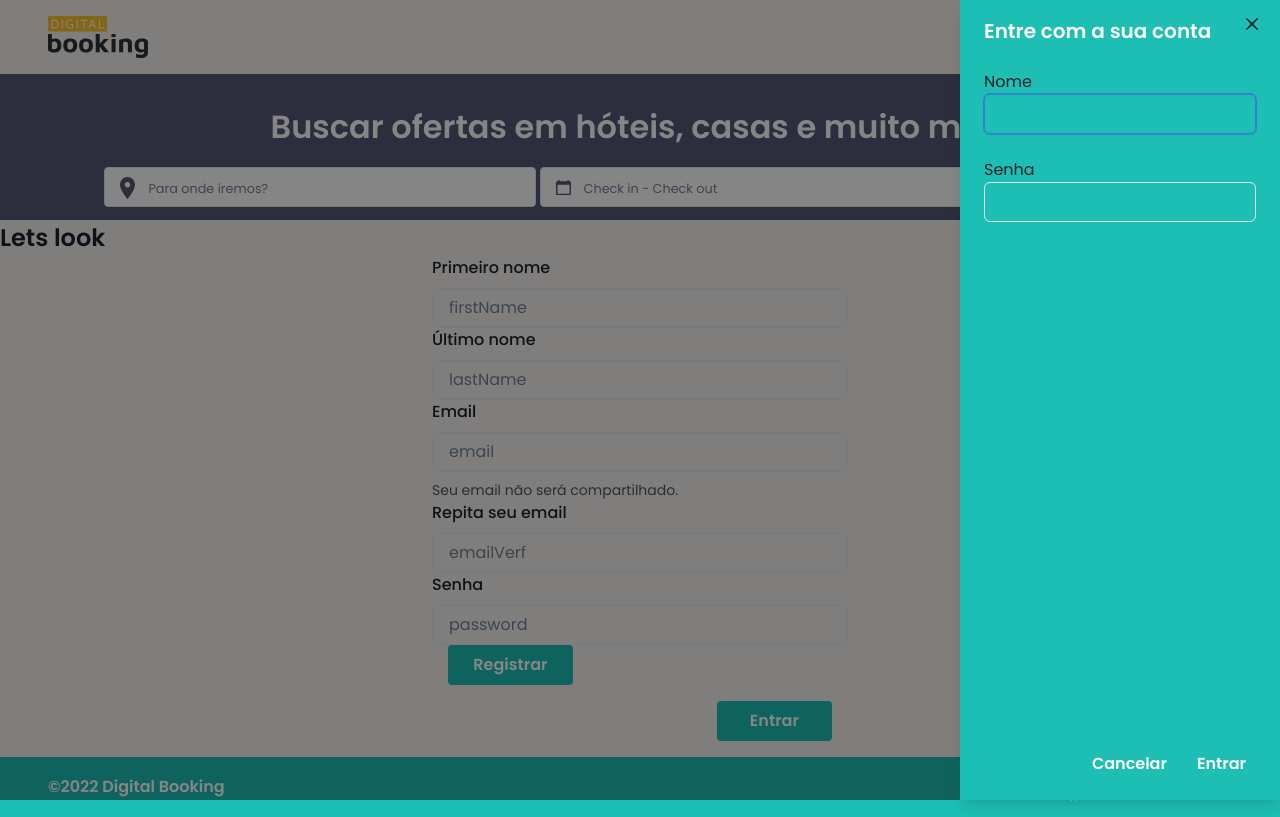
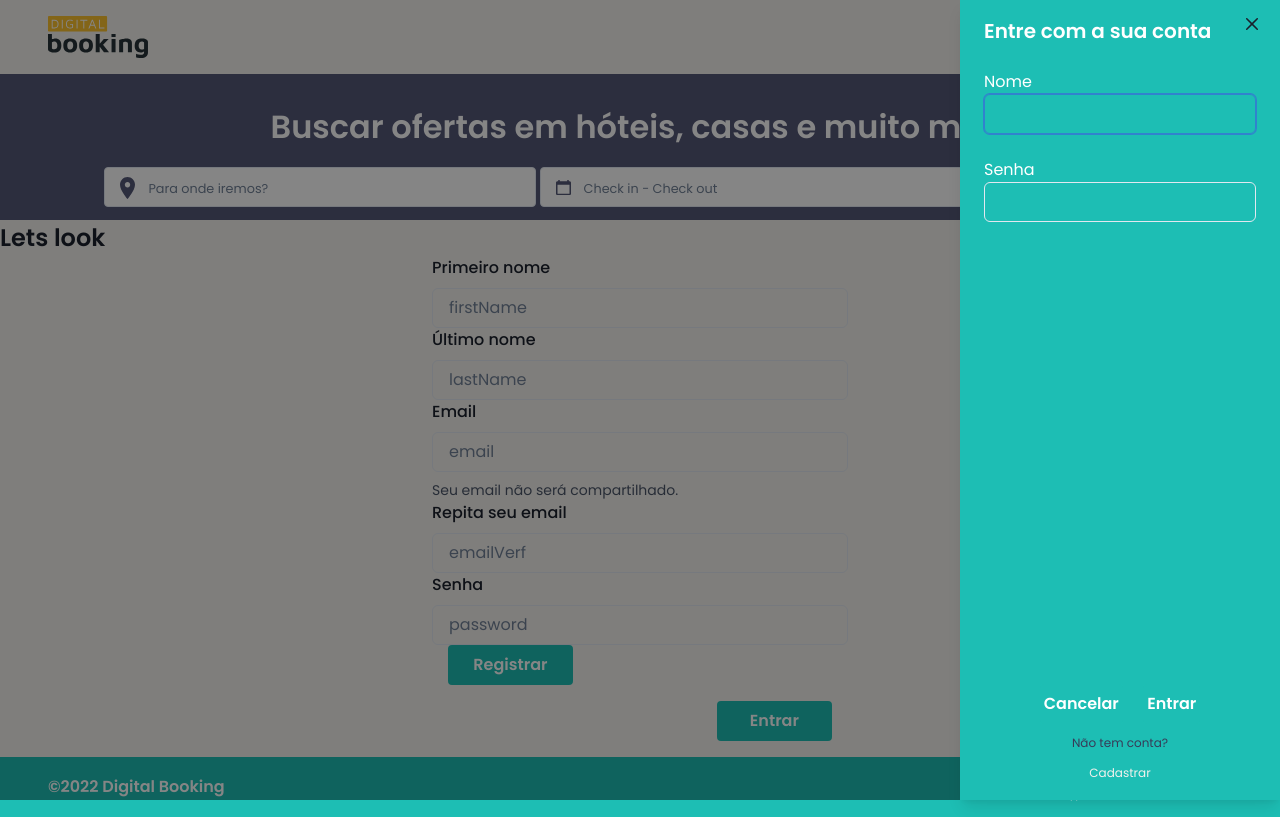
Before and after one commit to hulluxhd/7wonders, a React (Create React App) app in the folder projeto-integrador-front/: page /register in a window 1280 px wide. Both pictures are taken after a click on the link "Entrar". Built offline with nearby package versions, Linux system fonts and the light colour scheme.

Commit message:
fix on header; fix on form

```diff
--- a/projeto-integrador-front/src/components/DrawerLogin/index.jsx
+++ b/projeto-integrador-front/src/components/DrawerLogin/index.jsx
@@ -9,8 +9,11 @@ import {
   DrawerOverlay,
   Input,
   Stack,
+  StackItem,
+  Text,
 } from '@chakra-ui/react';
 import { useContext, useRef, useState } from 'react';
+import { Link } from 'react-router-dom';
 import { InfoContext } from '../../contexts/InfoContext';
 import BasicButton from '../BasicButton';
 
@@ -18,16 +21,21 @@ function DrawerLogin({ isOpen, onClose, breakpoint }) {
   const [nickname, setNickname] = useState('');
   const { setUsername } = useContext(InfoContext);
 
-  const inputNick = useRef()
+  const inputNick = useRef();
 
   function handleSubmit(e) {
     e.preventDefault();
     setUsername(nickname);
-    onClose()
+    onClose();
   }
 
   return (
-    <Drawer size={breakpoint ? "full" : "xs"} initialFocusRef={inputNick} isOpen={isOpen} onClose={onClose}>
+    <Drawer
+      size={breakpoint ? 'full' : 'xs'}
+      initialFocusRef={inputNick}
+      isOpen={isOpen}
+      onClose={onClose}
+    >
       <DrawerOverlay />
       <DrawerContent bg="var(--blue)">
         <DrawerCloseButton />
@@ -39,10 +47,16 @@ function DrawerLogin({ isOpen, onClose, breakpoint }) {
             <form
               onSubmit={handleSubmit}
               id="login-form"
-              style={{ display: "flex", flexDirection: "column", gap: "1.5rem" }}
+              style={{
+                display: 'flex',
+                flexDirection: 'column',
+                gap: '1.5rem',
+              }}
             >
               <Box>
-                <label style={{ fontFamily: "Poppins, sans-serif" }}>
+                <label
+                  style={{ fontFamily: 'Poppins, sans-serif', color: '#FFF' }}
+                >
                   Nome
                   <Input
                     onChange={e => setNickname(e.target.value)}
@@ -55,20 +69,56 @@ function DrawerLogin({ isOpen, onClose, breakpoint }) {
                 </label>
               </Box>
               <Box>
-                <label style={{ fontFamily: "Poppins, sans-serif" }}>
+                <label
+                  style={{ fontFamily: 'Poppins, sans-serif', color: '#FFF' }}
+                >
                   Senha
-                  <Input color="var(--hard-blue)" id="password" type="password" />
+                  <Input
+                    color="var(--hard-blue)"
+                    id="password"
+                    type="password"
+                  />
                 </label>
               </Box>
             </form>
-
           </Box>
         </DrawerBody>
         <DrawerFooter>
-          <Stack direction="row" spacing="10px">
-            <BasicButton description="Cancelar" onClick={onClose} p="0.5rem" _hover={{ borderBottom: "2px solid #FFF" }} />
-            <BasicButton description="Entrar" p="0.5rem" type='submit' form="login-form" _hover={{ borderBottom: "2px solid #FFF" }} />
-          </Stack>
+          <Box
+            display="flex"
+            flexDir="column"
+            justifyContent="center"
+            alignItems="center"
+            m="0 auto"
+          >
+            <Stack top="-10%" direction="row" spacing="20px">
+              <BasicButton
+                description="Cancelar"
+                onClick={onClose}
+                border="1px solid transparent"
+                p="0.2rem"
+                _hover={{ borderBottom: '1px solid #FFF' }}
+              />
+              <BasicButton
+                description="Entrar"
+                p="0.2rem"
+                type="submit"
+                border="1px solid transparent"
+                form="login-form"
+                _hover={{ borderBottom: '1px solid #FFF' }}
+              />
+            </Stack>
+            <Stack pt="10px" alignItems="center">
+              <StackItem as="span" fontSize="xs" color="var(--hard-blue)">
+                Não tem conta?
+              </StackItem>
+              <Link to="/register">
+                <StackItem as="span" onClick={onClose} fontSize="xs" color="var(--light-bege)">
+                  Cadastrar
+                </StackItem>
+              </Link>
+            </Stack>
+          </Box>
         </DrawerFooter>
       </DrawerContent>
     </Drawer>
--- a/projeto-integrador-front/src/components/Header/index.jsx
+++ b/projeto-integrador-front/src/components/Header/index.jsx
@@ -26,17 +26,18 @@ import geolocalization from '../../assets/geolocalization.svg';
 import calendar from '../../assets/calendar.svg';
 
 function Header() {
-  // breakpoints
+  // breakpoint de 606px. Possibilidade de alteração
   const [isSmallerThan606] = useMediaQuery('(max-width: 606px)');
-
+  // state para guardar a altura do header
   const [headerHeight, setHeaderHeight] = useState(0);
-
+  // propriedades do modal
   const { isOpen, onOpen, onClose } = useDisclosure();
-
+  // largura da viewport
   const layoutWidth = window.innerWidth;
-
+  // context para guardar o username
   const { username, setUsername } = useContext(InfoContext)
 
+  // user effect para observar a largura da viewport e identificar o tamanho do header em cada alteração
   useEffect(() => {
     const height = document.querySelector('.header').getBoundingClientRect().height;
     setHeaderHeight(height);
@@ -53,6 +54,7 @@ function Header() {
         w="100%"
         right="0"
         top="0"
+        zIndex={1}
       >
         <Box
           as={isSmallerThan606 ? 'header' : null}
--- a/projeto-integrador-front/src/components/Register/index.jsx
+++ b/projeto-integrador-front/src/components/Register/index.jsx
@@ -47,7 +47,6 @@ function Register() {
         email: '',
         emailVerf: '',
         password: '',
-        test: '',
       }}
       onSubmit={(values) => {
         setTimeout(() => {
```
